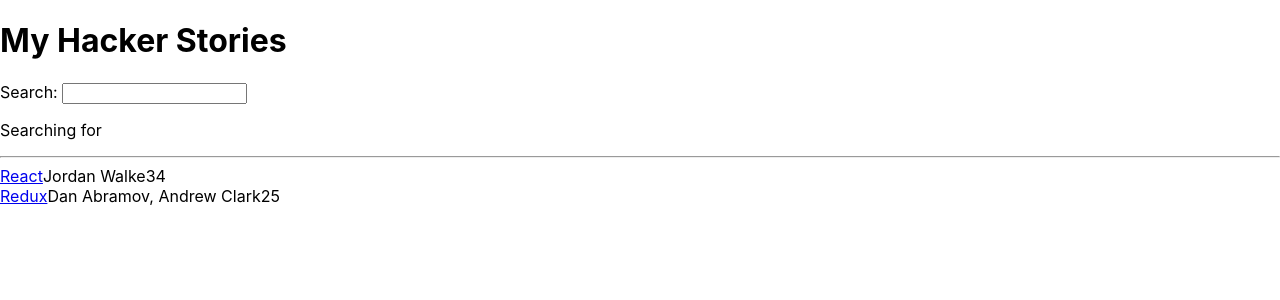
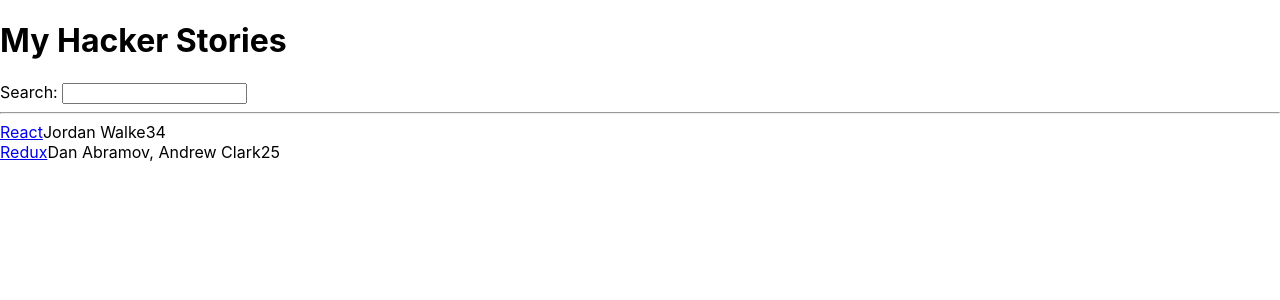
Before and after one commit to chimichanga-dd/hacker-stories, a React (Create React App) app: page / in a window 1280 px wide. Shown: the top 300 px of the page. Built offline with nearby package versions, Linux system fonts and the light colour scheme.

Commit message:
add fragment to search

```diff
--- a/src/App.js
+++ b/src/App.js
@@ -38,20 +38,17 @@
   )
 }
 
-const Search = (props) => {
+const Search = ({search, onSearch}) => {
 
   return(
-    <div>
+    <>
       <label htmlFor="search">Search: </label>
       <input id="search"
              type="text"
-             onChange={props.onSearch}
-             value={props.searchTerm}
+             onChange={onSearch}
+             value={search}
       />
-      <p>
-        Searching for <strong>{props.searchTerm}</strong>
-      </p>
-    </div>
+    </>
   )
 }
 
```
